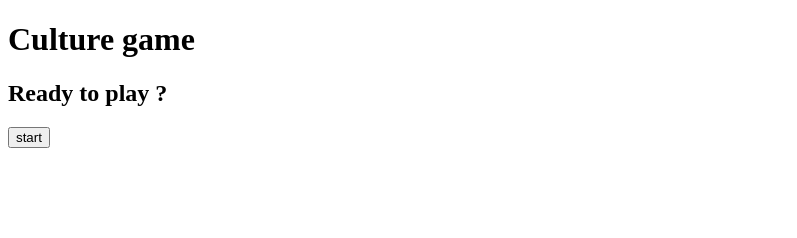
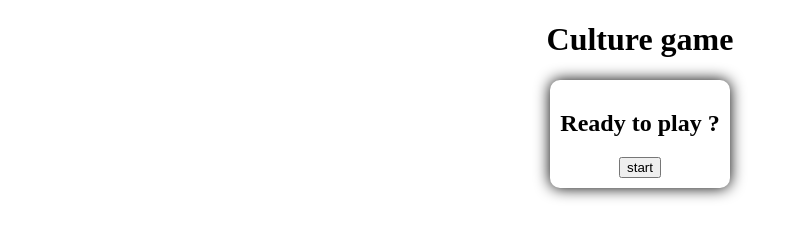
Before and after one commit to DGilian/IDkids, a plain HTML site: page index.html in a window 1280 px wide. Shown: the whole page, without its empty margins (0-797 px from the left). Drawn offline with Linux system fonts and the light colour scheme.

Commit message:
style css app

```diff
--- a/index.html
+++ b/index.html
@@ -12,7 +12,7 @@
       <h1>Culture game</h1>
     </header>
     <main>
-      <section id="startGame">
+      <section id="startGame" class="startGame">
         <h2>Ready to play ?</h2>
         <button onclick=startGame()>start</button>
       </section>
--- a/styles.css
+++ b/styles.css
@@ -1,3 +1,20 @@
 .hidden{
   visibility: hidden;
 }
+
+h1{
+  text-align: center;
+}
+
+main{
+  display: flex;
+  flex-direction: column;
+  align-items: center;
+}
+
+.startGame{
+  text-align: center;
+  box-shadow: 0 0 15px black;
+  border-radius: 10px;
+  padding: 10px;
+}
```
